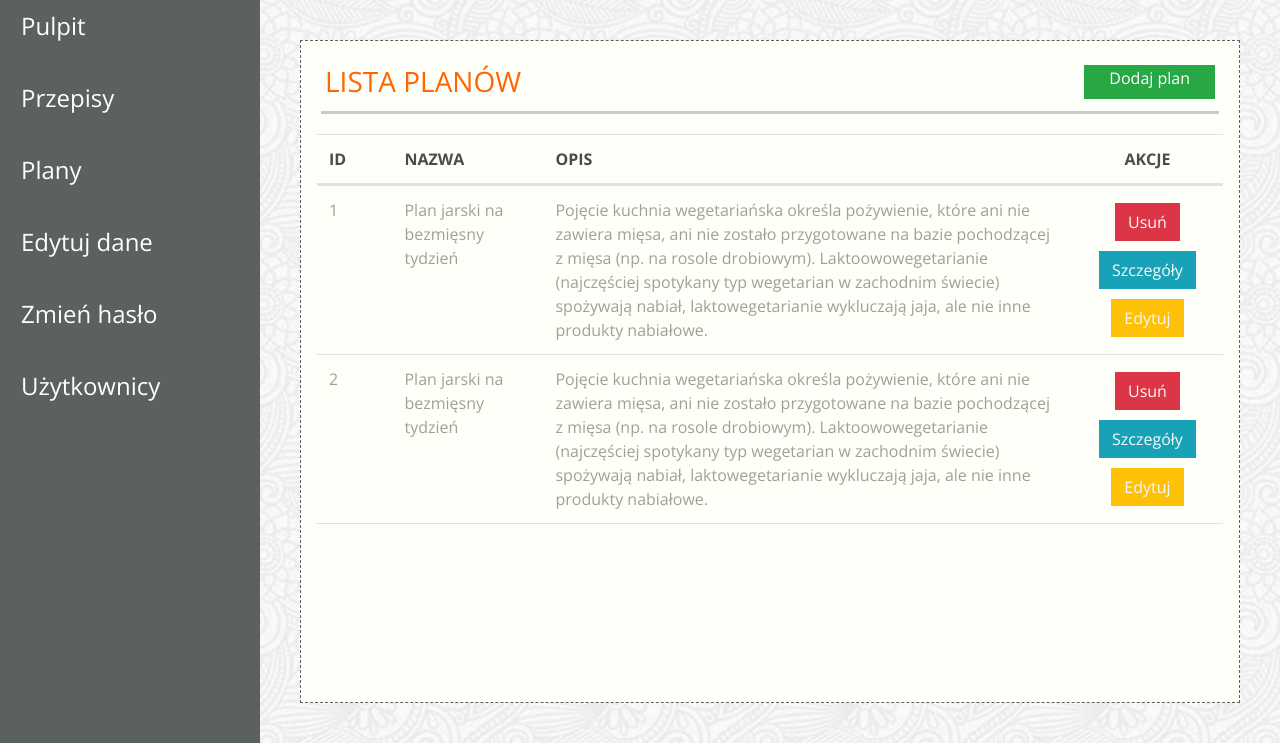
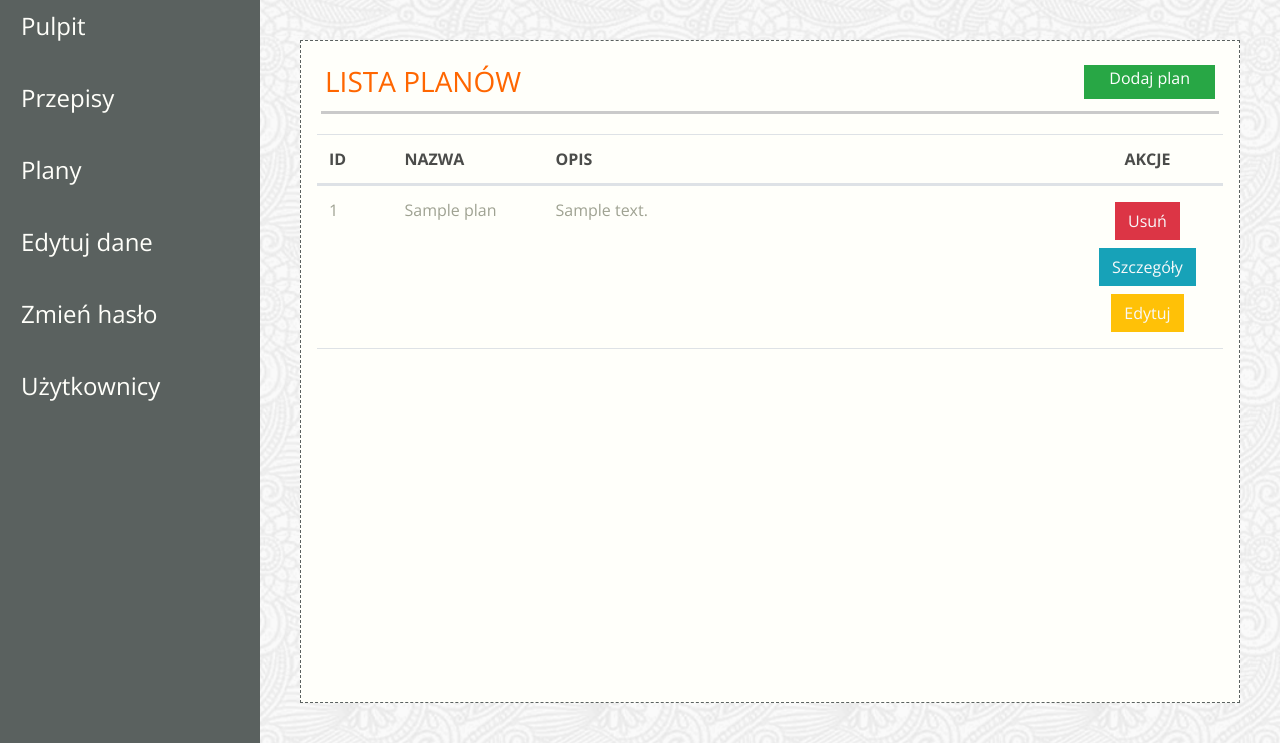
Before and after one commit to Jacek960/Recipe-book, a Django app: template jedzonko/templates/jedzonko/app-schedules.html in a window 1280 px wide. Shown: the part 84-827 px from the top of the page. Run offline with Django 3.2, Linux system fonts and the light colour scheme; the template is opened without the code that fills it: most values are stand-ins (such as "Sample title", 1, 10 or a date in 2020); some libraries are stand-ins or nearby versions; some web fonts are replaced.

Commit message:
add plan

```diff
--- a/jedzonko/templates/jedzonko/app-schedules.html
+++ b/jedzonko/templates/jedzonko/app-schedules.html
@@ -8,7 +8,7 @@
             <h3 class="color-header text-uppercase">LISTA PLANÓW</h3>
         </div>
         <div class="col d-flex justify-content-end mb-2 noPadding">
-            <a href=""
+            <a href="{% url 'ad_plan' %}"
                class="btn btn-success rounded-0 pt-0 pb-0 pr-4 pl-4">Dodaj
                 plan</a>
         </div>
@@ -25,16 +25,13 @@
             </tr>
             </thead>
             <tbody class="text-color-lighter">
+            {% for plan in plan_list %}
             <tr class="d-flex">
-                <td class="col-1">1</td>
-                <td class="col-2">Plan jarski na bezmięsny tydzień</td>
+
+                <td class="col-1">{{ plan.id }}</td>
+                <td class="col-2">{{ plan.name }}</td>
                 <td class="col-7">
-                    Pojęcie kuchnia wegetariańska określa pożywienie, które ani
-                    nie zawiera mięsa, ani nie zostało przygotowane na bazie
-                    pochodzącej z mięsa (np. na rosole drobiowym).
-                    Laktoowowegetarianie (najczęściej spotykany typ wegetarian w
-                    zachodnim świecie) spożywają nabiał, laktowegetarianie
-                    wykluczają jaja, ale nie inne produkty nabiałowe.
+                    {{ plan.description }}
                 </td>
                 <td class="col-2 d-flex align-items-center justify-content-center flex-wrap">
                     <a href="" class="btn btn-danger rounded-0 text-light m-1">Usuń</a>
@@ -43,26 +40,9 @@
                     <a href=""
                        class="btn btn-warning rounded-0 text-light m-1">Edytuj</a>
                 </td>
+
             </tr>
-            <tr class="d-flex">
-                <td class="col-1">2</td>
-                <td class="col-2">Plan jarski na bezmięsny tydzień</td>
-                <td class="col-7">
-                    Pojęcie kuchnia wegetariańska określa pożywienie, które ani
-                    nie zawiera mięsa, ani nie zostało przygotowane na bazie
-                    pochodzącej z mięsa (np. na rosole drobiowym).
-                    Laktoowowegetarianie (najczęściej spotykany typ wegetarian w
-                    zachodnim świecie) spożywają nabiał, laktowegetarianie
-                    wykluczają jaja, ale nie inne produkty nabiałowe.
-                </td>
-                <td class="col-2 d-flex align-items-center justify-content-center flex-wrap">
-                    <a href="" class="btn btn-danger rounded-0 text-light m-1">Usuń</a>
-                    <a href=""
-                       class="btn btn-info rounded-0 text-light m-1">Szczegóły</a>
-                    <a href=""
-                       class="btn btn-warning rounded-0 text-light m-1">Edytuj</a>
-                </td>
-            </tr>
+            {% endfor %}
             </tbody>
         </table>
     </div>
--- a/jedzonko/templates/jedzonko/dashboard.html
+++ b/jedzonko/templates/jedzonko/dashboard.html
@@ -4,7 +4,7 @@
                 <div class="dashboard-header m-4">
                     <div class="dashboard-menu">
                         <div class="menu-item border-dashed">
-                            <a href="">
+                            <a href="{% url 'ad_recipe' %}">
                                 <i class="far fa-plus-square icon-plus-square"></i>
                                 <span class="title">dodaj przepis</span>
                             </a>
--- a/jedzonko/urls.py
+++ b/jedzonko/urls.py
@@ -1,12 +1,14 @@
 from django.urls import path
 
-from jedzonko.views import IndexView, RecipeListView, DashboardView, RecipeCreateView
+from jedzonko.views import IndexView, RecipeListView, DashboardView, RecipeCreateView, PlanListView, PlanCreateView
 
 urlpatterns = [
     path('', IndexView.as_view(), name='home'),
     path('recipe/list', RecipeListView.as_view(), name='recipe_list'),
     path('main', DashboardView.as_view(), name='dashbord'),
     path('recipe/add/', RecipeCreateView.as_view(), name='ad_recipe'),
+    path('plan/list', PlanListView.as_view(), name='plan_list'),
+    path('plan/add/', PlanCreateView.as_view(), name='ad_plan'),
 
 
 
```
Also changed, not shown: jedzonko/forms.py (+6 -1 lines), jedzonko/templates/jedzonko/app-add-schedules.html (+12 -6 lines), jedzonko/views.py (+12 -1 lines).
